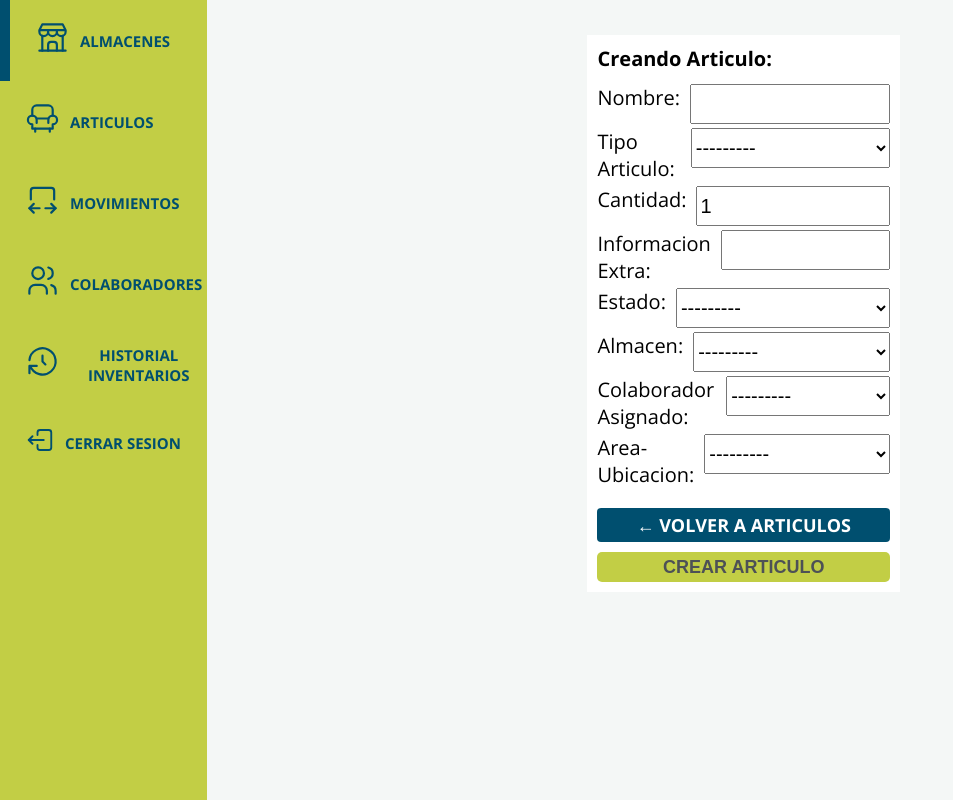
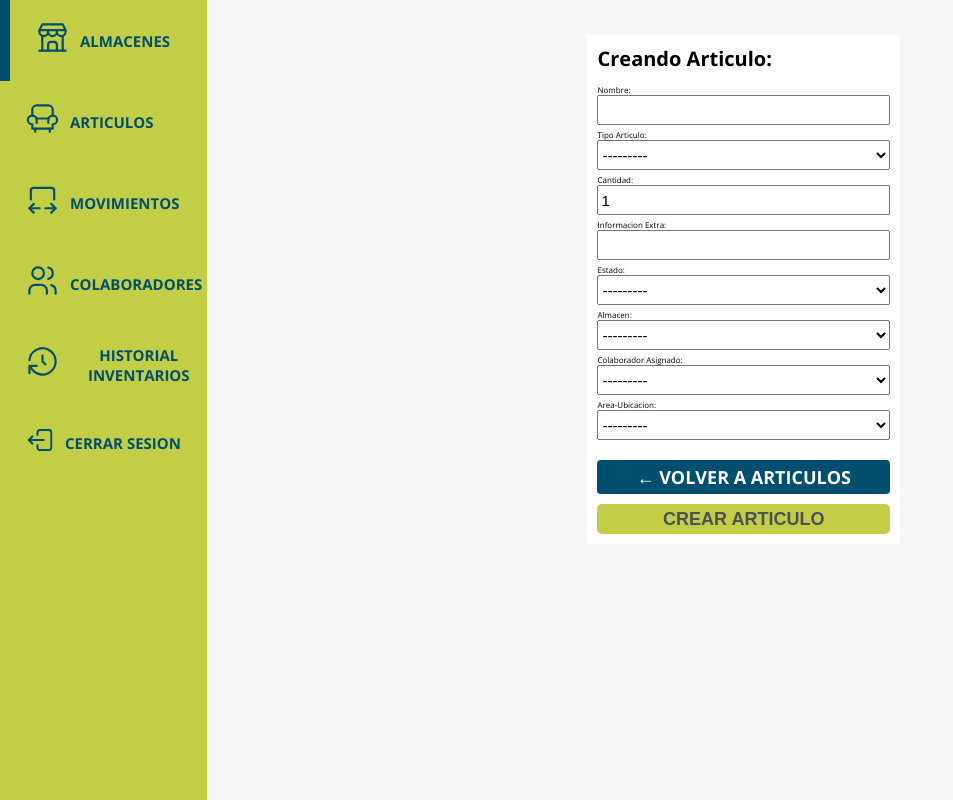
Before and after one commit to ViTh0X/aplicaciones_incasur, a Django app: page /logistica/agregar-items in a window 1280 px wide. Shown: the whole page, without its empty margins (0-953 px from the left). Run offline with Django 5.2, Linux system fonts and the light colour scheme; the visitor is signed in with stand-in values (Sample User, id 1); data that the repository does not hold is empty.

Commit message:
Actualizacion de modelos items 2

```diff
--- a/static/logistica/style.css
+++ b/static/logistica/style.css
@@ -564,21 +564,19 @@ ul{
 }
 /*Formularios*/
 .campos_textosimple{
-    display: flex;
-    column-gap: 1rem;
-    font-size: 2rem;
+    display: grid;
+    font-size: 0.8rem;
     margin-bottom: 1rem;
 }
 .campos_textosimple input{
-    font-size: 2rem;
-    height: 4rem;
+    font-size: 1.5rem;
+    height: 3rem;
     width: 100%;
 }
 .campos_textoopciones{
     display: flex;
-    /*flex-direction: column;*/
-    column-gap: 1rem;
-    font-size: 2rem;
+    flex-direction: column;
+    font-size: 0.8rem;
     margin-bottom: 1rem;
 }
 @media (min-width:1024px){
@@ -588,8 +586,8 @@ ul{
     }
 }
 .campos_textoopciones select {
-    font-size: 2rem;
-    height: 4rem;
+    font-size: 1.5rem;
+    height: 3rem;
     width: 100%;
 }
 .botones_formularios{
```
